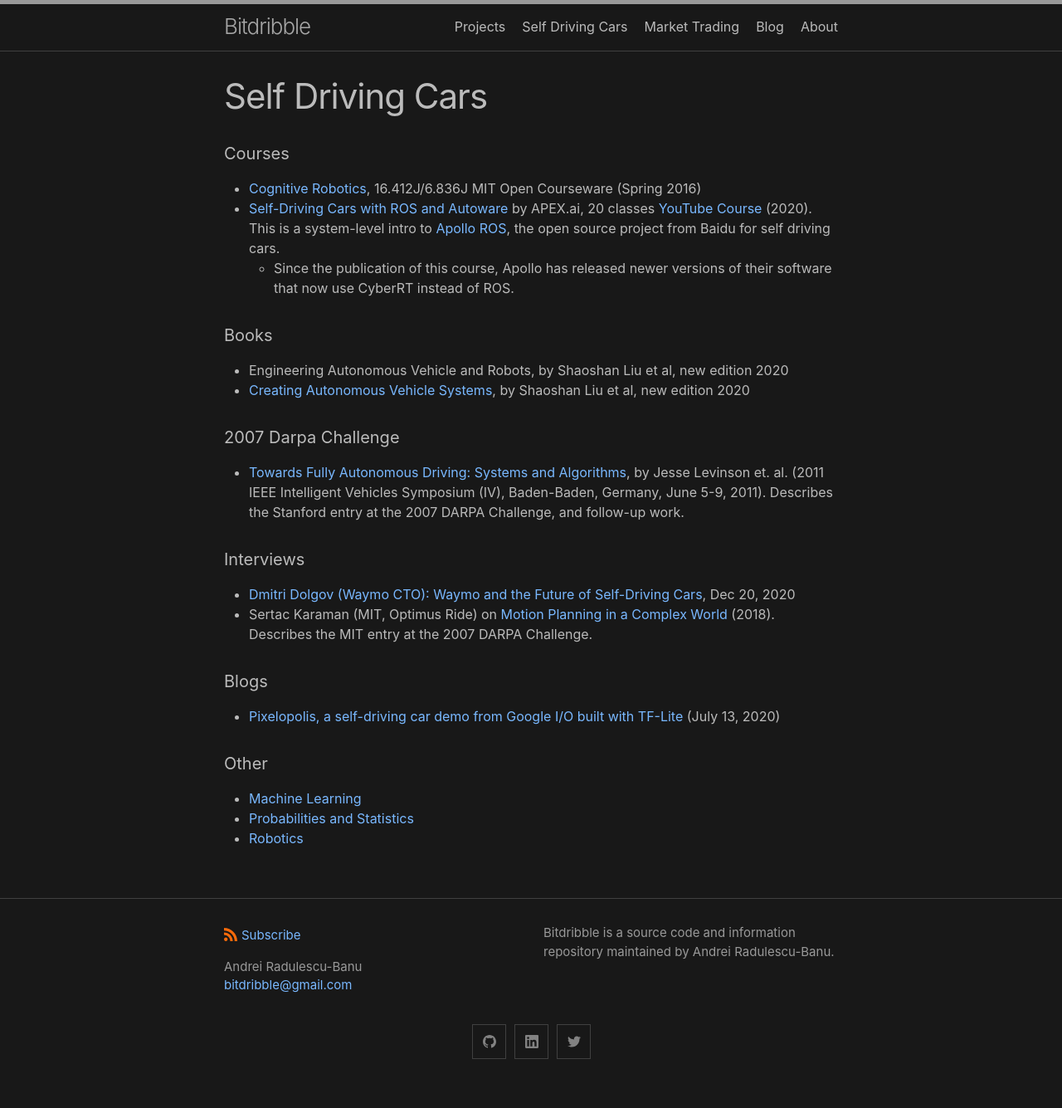
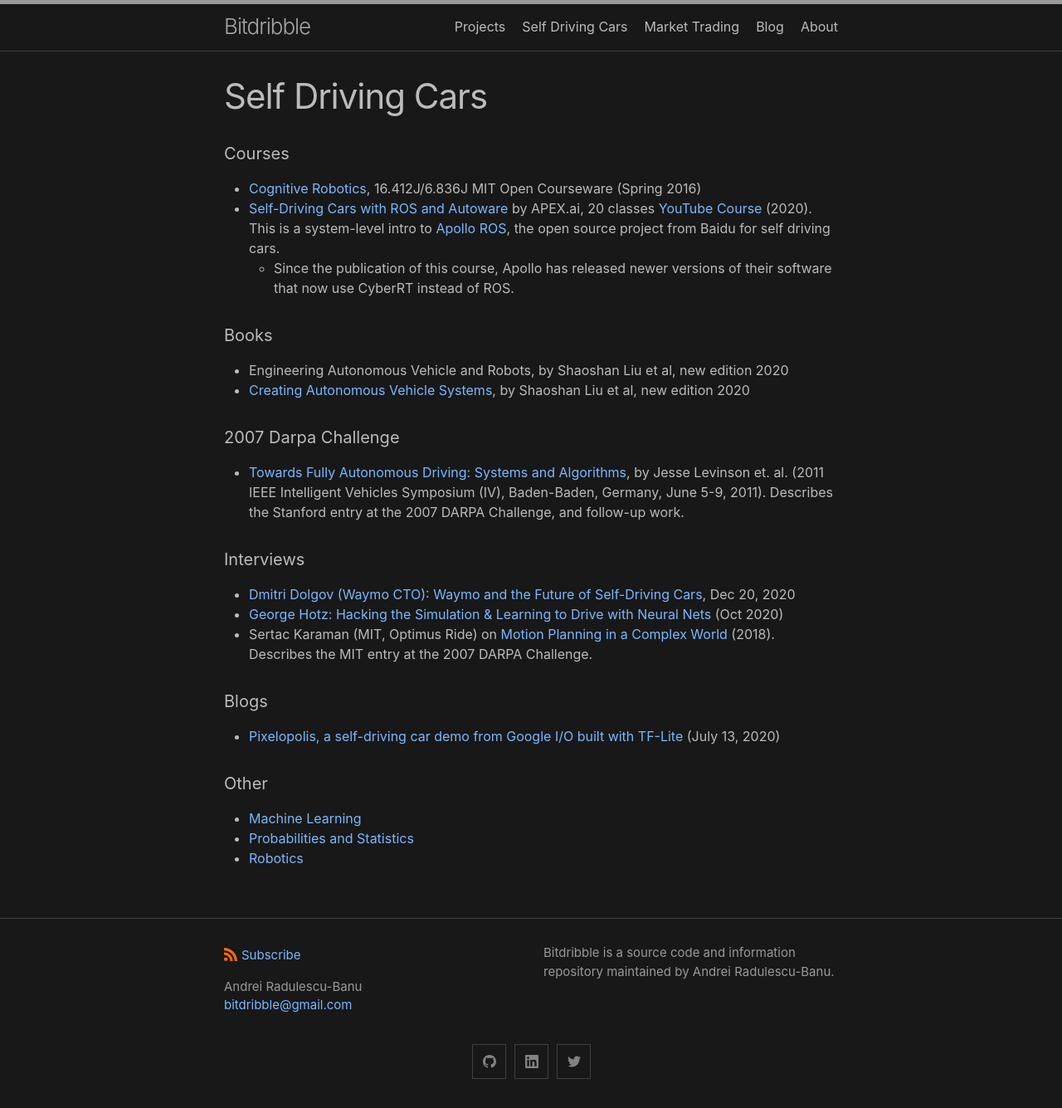
Before and after one commit to analytiq-hub/sigagent.github.io, a Jekyll site: the page built from self_driving_cars.md, in a window 1280 px wide. Shown: the whole page at 83% size. Built offline with Jekyll 4.4.1, drawn with Linux system fonts in a browser that asks for light colours; before the commit the page ends 1311 px from its top, so only the background shows below that.

Commit message:
*** empty log message ***

```diff
--- a/self_driving_cars.md
+++ b/self_driving_cars.md
@@ -16,6 +16,7 @@ title: Self Driving Cars
 
 #### Interviews
 * [Dmitri Dolgov (Waymo CTO): Waymo and the Future of Self-Driving Cars](https://www.youtube.com/watch?v=P6prRXkI5HM&t=3632s), Dec 20, 2020
+* [George Hotz: Hacking the Simulation & Learning to Drive with Neural Nets](https://www.youtube.com/watch?v=_L3gNaAVjQ4) (Oct 2020)
 * Sertac Karaman (MIT, Optimus Ride) on <a href="https://www.youtube.com/watch?v=0fLSf3NO0-s&list=PLrAXtmErZgOeY0lkVCIVafdGFOTi45amq">Motion Planning in a Complex World</a> (2018). Describes the MIT entry at the 2007 DARPA Challenge.
 
 #### Blogs
```
